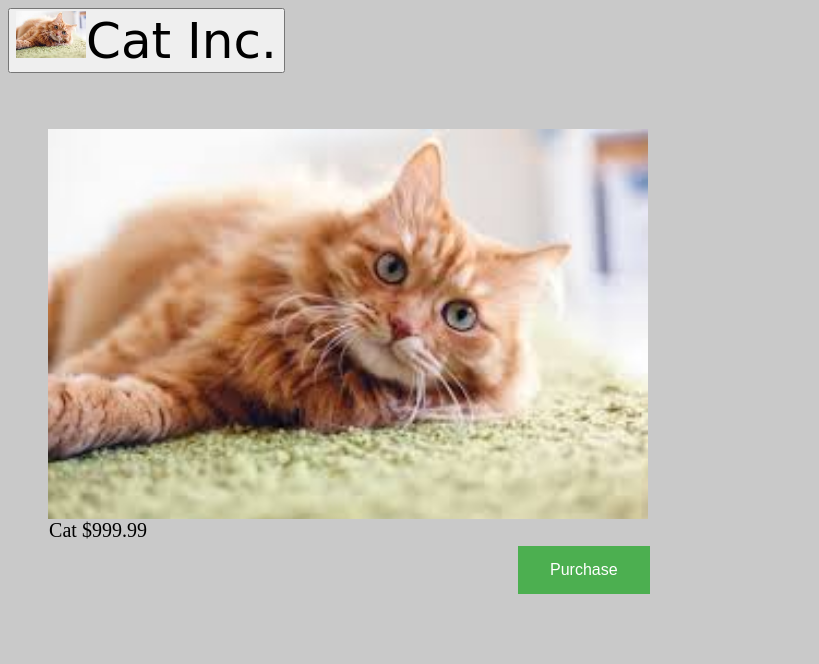
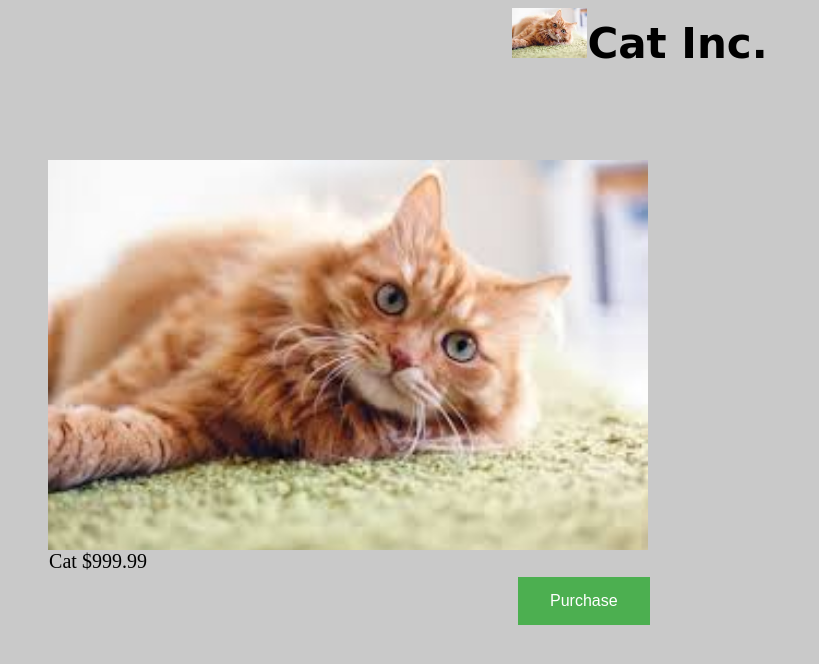
Before and after one commit to obamnusobamington-dotcom/johnfortnitebuypage, a plain HTML site: page index.html in a window 1280 px wide. Shown: the whole page, without its empty margins (0-819 px from the left). Drawn offline with Linux system fonts and the light colour scheme.

Commit message:
Refactor HTML structure and styles for Cat Inc.

```diff
--- a/index.html
+++ b/index.html
@@ -1,22 +1,23 @@
- <a href="https://johnfortnite.vercel.app/">
- <button class="ctext" style="font-family: cursive;"><img class="ctext" src="cat.png" width="70">Cat Inc.</button>
-</a>
+<h1 class="ctext" style="font-family: cursive;"><img class="ctext" src="cat.png">Cat Inc.</h1>
+
 
 <body style="    background-color: rgb(201, 201, 201);
     background-image:
     linear-gradient(50 deg,rgba(255, 255, 255, 0.527) 25%, transparent 25%)">
 
 <style>
-    .ctext{
+    .ctext {
         text-align: center;
-        font-size: 50px;
+        font-size: 42px;
+        height: 50px;
     }
+</style>
 
 </style>
 <style>
 .buttonbuy
 {
-    background-color: #4CAF50; /* Green */
+    background-color: #4CAF50;
     border: none;
     color: white;
     padding: 15px 32px;
```
